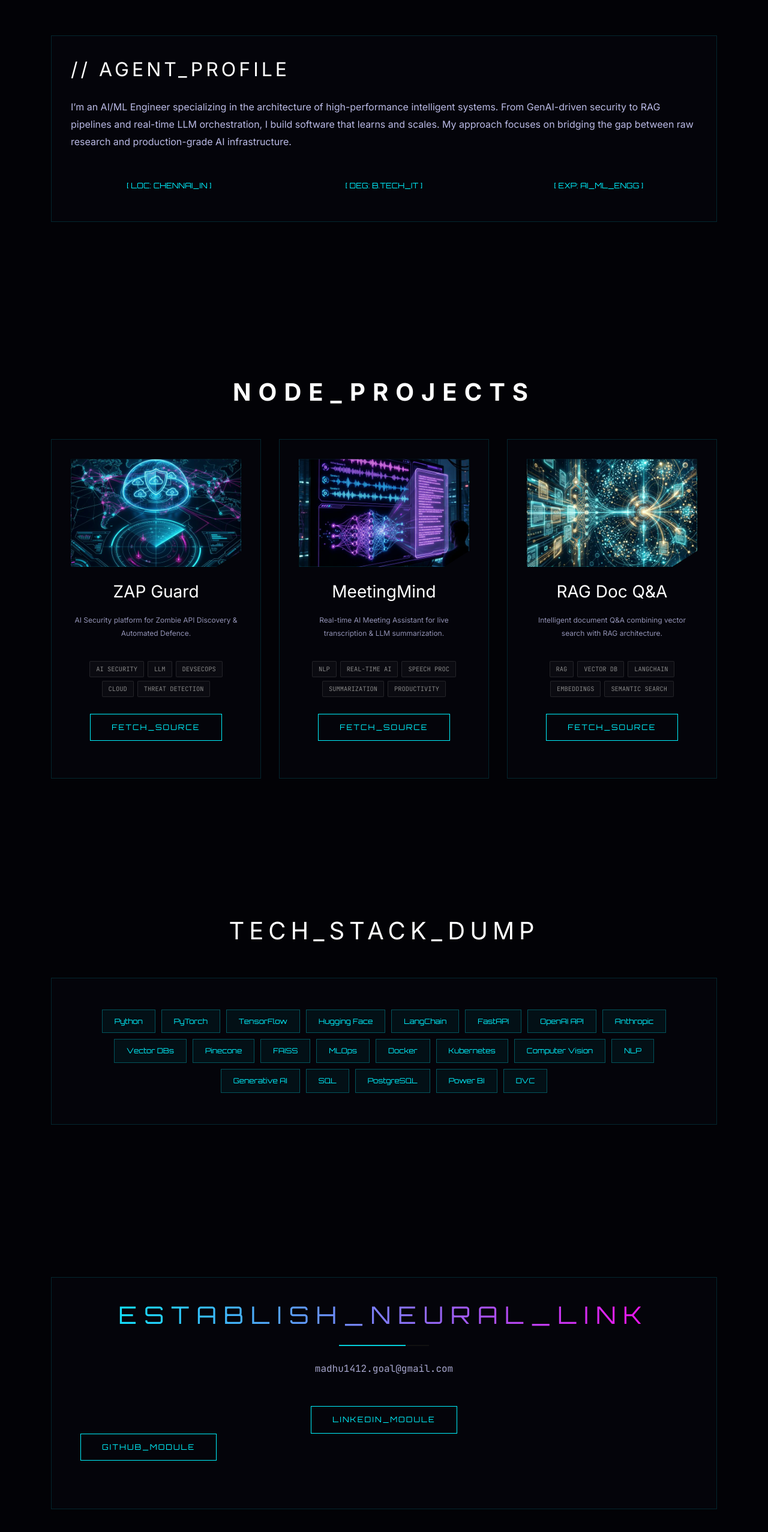
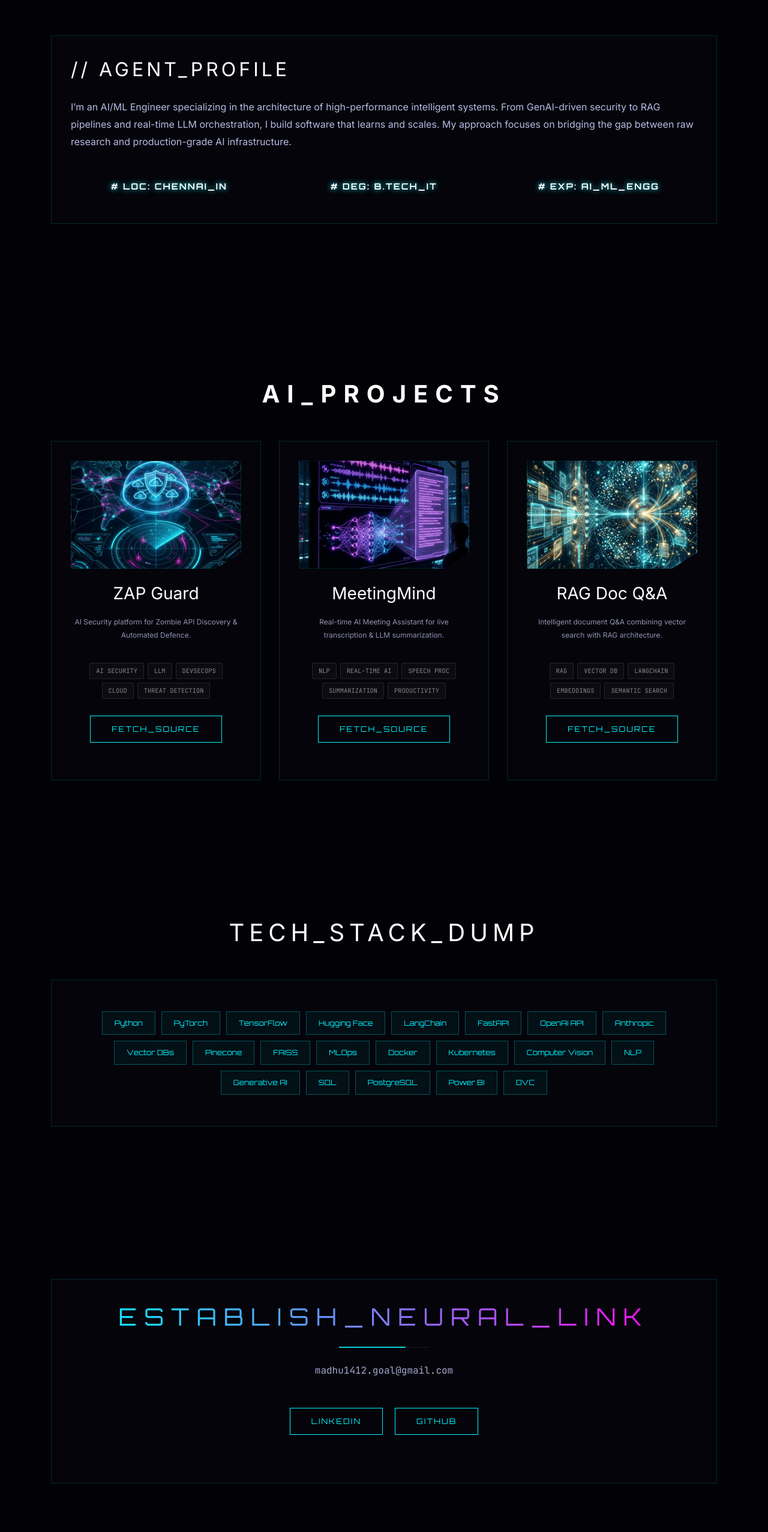
Before and after one commit to MADHU-1412/MadhuPortfolio, a plain HTML site: page index.html in a window 1280 px wide. Shown: the part 901-3455 px from the top of the page at 60% size. Drawn offline with nearby package versions, Linux system fonts and the light colour scheme; animation ran at ten frames a second.

Commit message:
AI/ML Evolution: Complete Interactive Portfolio Redesign

```diff
--- a/index.html
+++ b/index.html
@@ -179,7 +179,9 @@
             font-family: 'Orbitron', sans-serif;
             font-size: 2.5rem;letter-spacing: 12px;
             background: linear-gradient(to right, var(--neural-cyan), var(--neural-magenta));
-            -webkit-background-clip: text;-webkit-text-fill-color: transparent;
+            -webkit-background-clip: text;
+            background-clip: text;
+            -webkit-text-fill-color: transparent;
         }
         .latency-bar {
             width: 150px;height: 2px;background: #111;margin: 20px auto;
@@ -243,10 +245,10 @@
             <div class="cyber-card">
                 <h2 style="color: #fff; letter-spacing: 5px;">// AGENT_PROFILE</h2>
                 <p class="mt-4" style="line-height: 1.8; opacity: 0.9;">I’m an AI/ML Engineer specializing in the architecture of high-performance intelligent systems. From GenAI-driven security to RAG pipelines and real-time LLM orchestration, I build software that learns and scales. My approach focuses on bridging the gap between raw research and production-grade AI infrastructure.</p>
-                <div class="row mt-5 text-center" style="font-family: 'Orbitron'; font-size: 0.8rem; color: var(--neural-cyan);">
-                    <div class="col-md-4 mb-3">[ LOC: CHENNAI_IN ]</div>
-                    <div class="col-md-4 mb-3">[ DEG: B.TECH_IT ]</div>
-                    <div class="col-md-4 mb-3">[ EXP: AI_ML_ENGG ]</div>
+                <div class="row mt-5 text-center" style="font-family: 'Orbitron'; font-size: 0.9rem; color: #fff; text-shadow: 0 0 10px var(--neural-cyan); font-weight: 700; letter-spacing: 2px;">
+                    <div class="col-md-4 mb-3"># LOC: CHENNAI_IN</div>
+                    <div class="col-md-4 mb-3"># DEG: B.TECH_IT</div>
+                    <div class="col-md-4 mb-3"># EXP: AI_ML_ENGG</div>
                 </div>
             </div>
         </div>
@@ -254,7 +256,7 @@
 
     <section class="ftco-section" id="project-section">
         <div class="container">
-            <h1 class="text-center mb-5" style="letter-spacing: 12px; font-weight: 900;">NODE_PROJECTS</h1>
+            <h1 class="text-center mb-5" style="letter-spacing: 12px; font-weight: 900;">AI_PROJECTS</h1>
             <div class="row">
                 <!-- ZAP GUARD -->
                 <div class="col-md-4 d-flex">
@@ -322,9 +324,9 @@
                 <h1 class="uplink-header">ESTABLISH_NEURAL_LINK</h1>
                 <div class="latency-bar"><div class="latency-fill"></div></div>
                 <p class="mt-4" style="font-family: 'JetBrains Mono'; opacity: 0.8;">madhu1412.goal@gmail.com</p>
-                <div class="mt-5 mb-5">
-                    <a href="https://www.linkedin.com/in/madhu-priya-5b1884255/" target="_blank" class="btn-cyber">LINKEDIN_MODULE</a>
-                    <a href="https://github.com/MADHU-1412" target="_blank" class="btn-cyber ml-md-3 mt-3 mt-md-0">GITHUB_MODULE</a>
+                <div class="d-flex flex-wrap justify-content-center mt-5 mb-5" style="gap: 20px;">
+                    <a href="https://www.linkedin.com/in/madhu-priya-5b1884255/" target="_blank" class="btn-cyber" style="margin: 0;">LINKEDIN</a>
+                    <a href="https://github.com/MADHU-1412" target="_blank" class="btn-cyber" style="margin: 0;">GITHUB</a>
                 </div>
             </div>
         </div>
```
